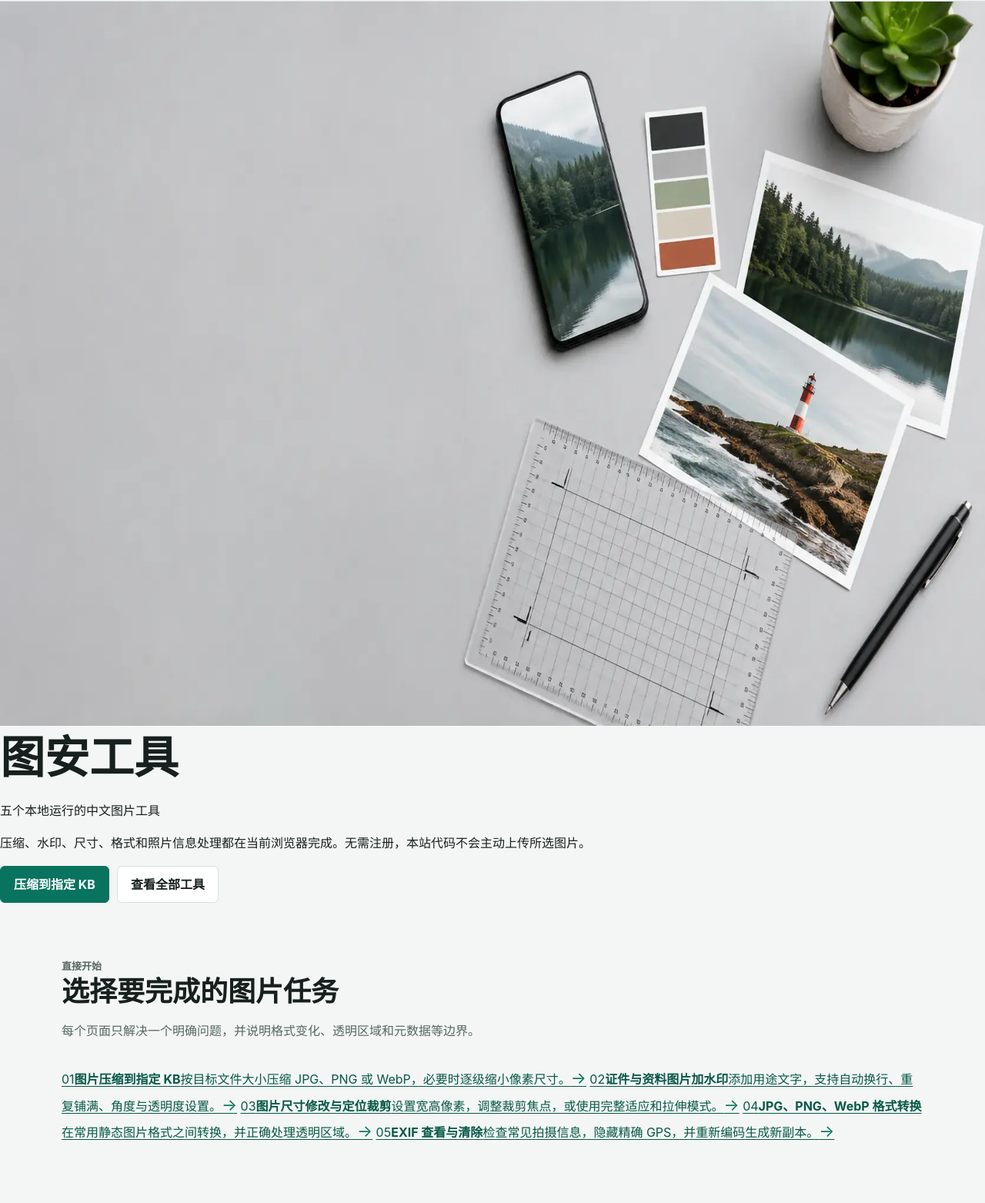
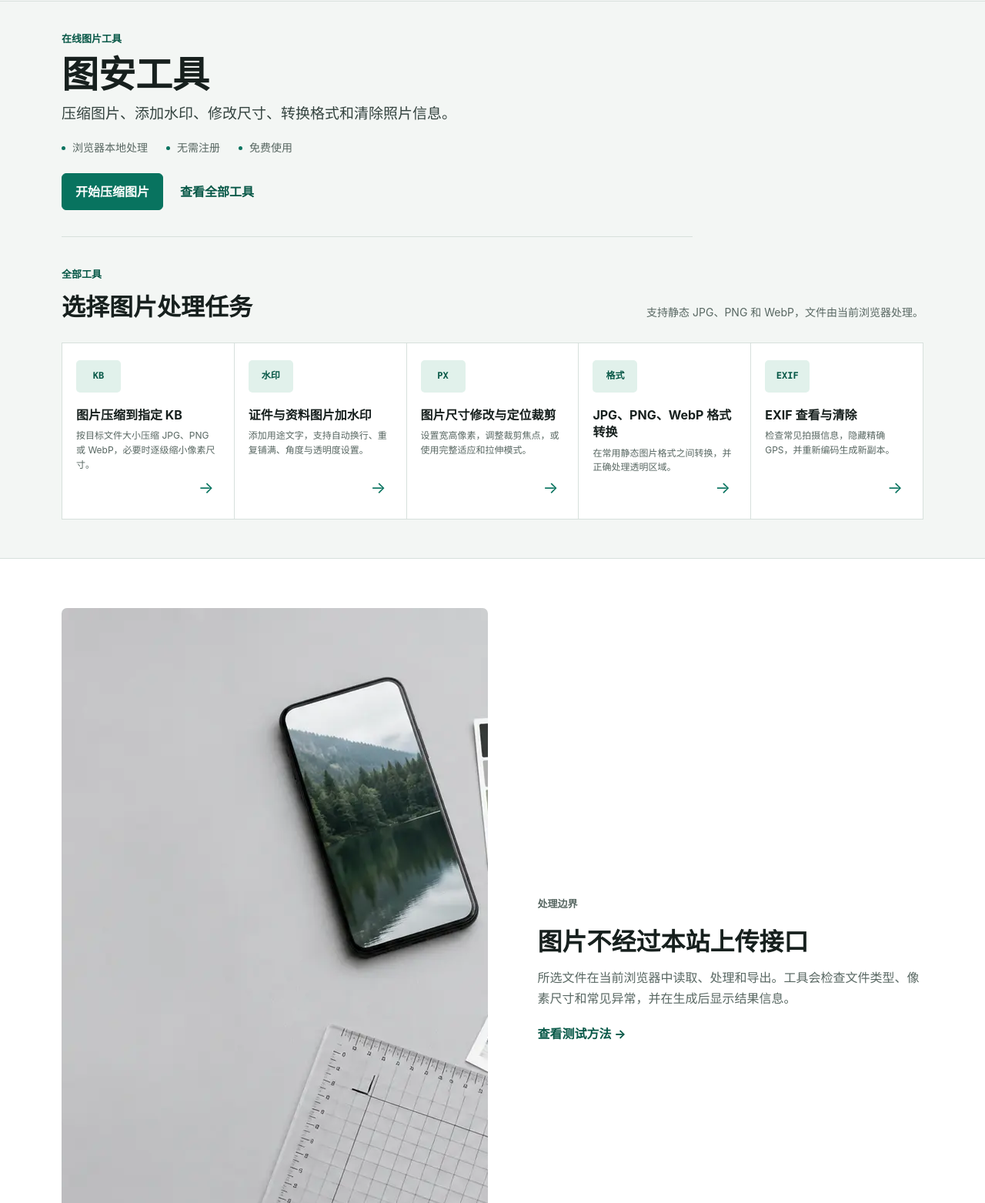
Before and after one commit to gongsunyuemo-ctrl/tuan-tools-cn, a website: page index.html in a window 1280 px wide. Shown: the part 63-1626 px from the top of the page at 77% size. Drawn offline with Linux system fonts and the light colour scheme.

Commit message:
Add files via upload

```diff
--- a/index.html
+++ b/index.html
@@ -3,63 +3,70 @@
 <head>
   <meta charset="utf-8">
   <meta name="viewport" content="width=device-width, initial-scale=1">
-  <meta http-equiv="Content-Security-Policy" content="default-src &#39;self&#39;; img-src &#39;self&#39; blob: data:; script-src &#39;self&#39; &#39;sha256-0DQmXw5D/6RFLdh+0vtQi3WiXevGXwItwdh1twRy0m0=&#39;; style-src &#39;self&#39;; connect-src &#39;none&#39;; object-src &#39;none&#39;; base-uri &#39;none&#39;; form-action &#39;none&#39;; frame-src &#39;none&#39;">
+  <meta http-equiv="Content-Security-Policy" content="default-src &#39;self&#39;; img-src &#39;self&#39; blob: data:; script-src &#39;self&#39; &#39;sha256-JXpC7/dFusleEXmVc137Lhdc+0i1QrgpgxEZVgp/Euc=&#39;; style-src &#39;self&#39;; connect-src &#39;none&#39;; object-src &#39;none&#39;; base-uri &#39;none&#39;; form-action &#39;none&#39;; frame-src &#39;none&#39;">
   <meta name="referrer" content="no-referrer">
   <meta name="robots" content="index,follow,max-image-preview:large">
   <title>图安工具｜图片压缩、水印、尺寸、格式与 EXIF 工具</title>
   <meta name="description" content="五个中文图片工具：压缩到指定KB、资料水印、尺寸裁剪、JPG/PNG/WebP转换和EXIF清除。图片处理在当前浏览器完成。">
   <meta name="author" content="图安工具维护团队">
-  <link rel="canonical" href="https://tuan-image-tools.github.io/">
-  <link rel="icon" href="/assets/img/favicon.png?v=d78b5ca00e9d" sizes="32x32">
-  <link rel="apple-touch-icon" href="/assets/img/apple-touch-icon.png?v=d78b5ca00e9d">
+  <link rel="canonical" href="https://gongsunyuemo-ctrl.github.io/tuan-tools-cn/">
+  <link rel="icon" href="/tuan-tools-cn/assets/img/favicon.png?v=ca120d5b67d3" sizes="32x32">
+  <link rel="apple-touch-icon" href="/tuan-tools-cn/assets/img/apple-touch-icon.png?v=ca120d5b67d3">
   <meta property="og:type" content="website">
   <meta property="og:locale" content="zh_CN">
   <meta property="og:site_name" content="图安工具">
   <meta property="og:title" content="图安工具：浏览器本地图片处理">
   <meta property="og:description" content="五个中文图片工具：压缩到指定KB、资料水印、尺寸裁剪、JPG/PNG/WebP转换和EXIF清除。图片处理在当前浏览器完成。">
-  <meta property="og:url" content="https://tuan-image-tools.github.io/">
-  <meta property="og:image" content="https://tuan-image-tools.github.io/assets/img/hero-workbench.webp?v=d78b5ca00e9d">
+  <meta property="og:url" content="https://gongsunyuemo-ctrl.github.io/tuan-tools-cn/">
+  <meta property="og:image" content="https://gongsunyuemo-ctrl.github.io/tuan-tools-cn/assets/img/hero-workbench.webp?v=ca120d5b67d3">
   <meta property="og:image:width" content="1672">
   <meta property="og:image:height" content="941">
   <meta property="og:image:alt" content="桌面上的手机、照片、色卡和裁切尺">
   <meta name="twitter:card" content="summary_large_image">
   <meta name="twitter:title" content="图安工具：浏览器本地图片处理">
   <meta name="twitter:description" content="五个中文图片工具：压缩到指定KB、资料水印、尺寸裁剪、JPG/PNG/WebP转换和EXIF清除。图片处理在当前浏览器完成。">
-  <meta name="twitter:image" content="https://tuan-image-tools.github.io/assets/img/hero-workbench.webp?v=d78b5ca00e9d">
+  <meta name="twitter:image" content="https://gongsunyuemo-ctrl.github.io/tuan-tools-cn/assets/img/hero-workbench.webp?v=ca120d5b67d3">
   <meta name="twitter:image:alt" content="桌面上的手机、照片、色卡和裁切尺">
-  <link rel="stylesheet" href="/assets/css/styles.css?v=d78b5ca00e9d">
-  <script type="application/ld+json">{"@context":"https://schema.org","@type":"WebSite","name":"图安工具","alternateName":"图安","url":"https://tuan-image-tools.github.io/","description":"五个中文图片工具：压缩到指定KB、资料水印、尺寸裁剪、JPG/PNG/WebP转换和EXIF清除。图片处理在当前浏览器完成。","inLanguage":"zh-CN","dateModified":"2026-08-25","publisher":{"@type":"Organization","name":"图安工具维护团队","url":"https://tuan-image-tools.github.io/"}}</script>
+  <link rel="stylesheet" href="/tuan-tools-cn/assets/css/styles.css?v=ca120d5b67d3">
+  <script type="application/ld+json">{"@context":"https://schema.org","@type":"WebSite","name":"图安工具","alternateName":"图安","url":"https://gongsunyuemo-ctrl.github.io/tuan-tools-cn/","description":"五个中文图片工具：压缩到指定KB、资料水印、尺寸裁剪、JPG/PNG/WebP转换和EXIF清除。图片处理在当前浏览器完成。","inLanguage":"zh-CN","dateModified":"2026-08-25","publisher":{"@type":"Organization","name":"图安工具维护团队","url":"https://gongsunyuemo-ctrl.github.io/tuan-tools-cn/"}}</script>
 </head>
 <body>
 <a class="skip-link" href="#main">跳到主要内容</a>
 <header class="site-header">
   <nav class="nav-shell" aria-label="主导航">
-    <a class="brand" href="/"><span class="brand-mark" aria-hidden="true">图</span>图安工具</a>
+    <a class="brand" href="/tuan-tools-cn/"><span class="brand-mark" aria-hidden="true">图</span>图安工具</a>
     <button class="menu-button" type="button" aria-label="打开导航" aria-expanded="false" aria-controls="site-navigation"><span class="menu-lines" aria-hidden="true"></span></button>
-    <div class="nav-links" id="site-navigation"><a aria-current="page" href="/">全部工具</a><a href="/methodology/">测试方法</a><a href="/about/">关于</a></div>
+    <div class="nav-links" id="site-navigation"><a aria-current="page" href="/tuan-tools-cn/">全部工具</a><a href="/tuan-tools-cn/methodology/">测试方法</a><a href="/tuan-tools-cn/about/">关于</a></div>
   </nav>
 </header>
 <main id="main" tabindex="-1">
-<section class="hero">
-  <img class="hero-background" src="/assets/img/hero-workbench.webp?v=d78b5ca00e9d" width="1672" height="941" fetchpriority="high" alt="桌面上的手机、照片、色卡和裁切尺">
-  <div class="hero-inner"><div class="hero-content"><h1 class="hero-brand">图安工具</h1><p class="hero-title">五个本地运行的中文图片工具</p><p class="hero-copy">压缩、水印、尺寸、格式和照片信息处理都在当前浏览器完成。无需注册，本站代码不会主动上传所选图片。</p><div class="button-row"><a class="button" href="/compress/">压缩到指定 KB</a><a class="button secondary" href="#tools">查看全部工具</a></div></div></div>
-</section>
-<section class="section" id="tools"><div class="section-heading"><p class="eyebrow">直接开始</p><h2>选择要完成的图片任务</h2><p>每个页面只解决一个明确问题，并说明格式变化、透明区域和元数据等边界。</p></div><div class="tool-list">
-<a class="tool-row reveal" href="/compress/"><span class="tool-number">01</span><span><strong>图片压缩到指定 KB</strong><span class="tool-description">按目标文件大小压缩 JPG、PNG 或 WebP，必要时逐级缩小像素尺寸。</span></span><span class="tool-arrow" aria-hidden="true">→</span></a>
-<a class="tool-row reveal" href="/watermark/"><span class="tool-number">02</span><span><strong>证件与资料图片加水印</strong><span class="tool-description">添加用途文字，支持自动换行、重复铺满、角度与透明度设置。</span></span><span class="tool-arrow" aria-hidden="true">→</span></a>
-<a class="tool-row reveal" href="/resize/"><span class="tool-number">03</span><span><strong>图片尺寸修改与定位裁剪</strong><span class="tool-description">设置宽高像素，调整裁剪焦点，或使用完整适应和拉伸模式。</span></span><span class="tool-arrow" aria-hidden="true">→</span></a>
-<a class="tool-row reveal" href="/convert/"><span class="tool-number">04</span><span><strong>JPG、PNG、WebP 格式转换</strong><span class="tool-description">在常用静态图片格式之间转换，并正确处理透明区域。</span></span><span class="tool-arrow" aria-hidden="true">→</span></a>
-<a class="tool-row reveal" href="/remove-exif/"><span class="tool-number">05</span><span><strong>EXIF 查看与清除</strong><span class="tool-description">检查常见拍摄信息，隐藏精确 GPS，并重新编码生成新副本。</span></span><span class="tool-arrow" aria-hidden="true">→</span></a>
+<section class="tool-directory" id="tools"><div class="tool-directory-inner">
+  <div class="home-intro">
+    <p class="eyebrow">在线图片工具</p>
+    <h1>图安工具</h1>
+    <p class="home-summary">压缩图片、添加水印、修改尺寸、转换格式和清除照片信息。</p>
+    <div class="home-facts" aria-label="服务特点"><span>浏览器本地处理</span><span>无需注册</span><span>免费使用</span></div>
+    <div class="home-actions"><a class="button" href="/tuan-tools-cn/compress/">开始压缩图片</a><a class="home-text-link" href="#tool-list">查看全部工具</a></div>
+  </div>
+  <div class="directory-heading"><div><p class="eyebrow">全部工具</p><h2>选择图片处理任务</h2></div><p>支持静态 JPG、PNG 和 WebP，文件由当前浏览器处理。</p></div>
+  <div class="tool-grid" id="tool-list">
+<a class="tool-card reveal" href="/tuan-tools-cn/compress/"><span class="tool-symbol" aria-hidden="true">KB</span><span class="tool-card-copy"><strong>图片压缩到指定 KB</strong><span>按目标文件大小压缩 JPG、PNG 或 WebP，必要时逐级缩小像素尺寸。</span></span><span class="tool-arrow" aria-hidden="true">→</span></a>
+<a class="tool-card reveal" href="/tuan-tools-cn/watermark/"><span class="tool-symbol" aria-hidden="true">水印</span><span class="tool-card-copy"><strong>证件与资料图片加水印</strong><span>添加用途文字，支持自动换行、重复铺满、角度与透明度设置。</span></span><span class="tool-arrow" aria-hidden="true">→</span></a>
+<a class="tool-card reveal" href="/tuan-tools-cn/resize/"><span class="tool-symbol" aria-hidden="true">PX</span><span class="tool-card-copy"><strong>图片尺寸修改与定位裁剪</strong><span>设置宽高像素，调整裁剪焦点，或使用完整适应和拉伸模式。</span></span><span class="tool-arrow" aria-hidden="true">→</span></a>
+<a class="tool-card reveal" href="/tuan-tools-cn/convert/"><span class="tool-symbol" aria-hidden="true">格式</span><span class="tool-card-copy"><strong>JPG、PNG、WebP 格式转换</strong><span>在常用静态图片格式之间转换，并正确处理透明区域。</span></span><span class="tool-arrow" aria-hidden="true">→</span></a>
+<a class="tool-card reveal" href="/tuan-tools-cn/remove-exif/"><span class="tool-symbol" aria-hidden="true">EXIF</span><span class="tool-card-copy"><strong>EXIF 查看与清除</strong><span>检查常见拍摄信息，隐藏精确 GPS，并重新编码生成新副本。</span></span><span class="tool-arrow" aria-hidden="true">→</span></a>
+  </div>
 </div></section>
-<section class="section compact"><h2>可以核对的处理边界</h2><div class="evidence-strip"><div class="evidence-item"><strong>文件类型先检查</strong><p>读取文件签名和图片尺寸，拒绝伪装文件、动画图片和超限画布。</p></div><div class="evidence-item"><strong>结果明确展示</strong><p>生成后显示格式、尺寸或体积，并提供预览、打开与下载入口。</p></div><div class="evidence-item"><strong>测试方法公开</strong><p>边界值、透明通道、损坏 EXIF 和链接检查都列在测试方法页。</p></div></div></section>
+<section class="workflow-band"><div class="workflow-band-inner"><img src="/tuan-tools-cn/assets/img/hero-workbench.webp?v=ca120d5b67d3" width="1672" height="941" loading="lazy" alt="桌面上的手机、照片、色卡和裁切尺"><div><p class="eyebrow">处理边界</p><h2>图片不经过本站上传接口</h2><p>所选文件在当前浏览器中读取、处理和导出。工具会检查文件类型、像素尺寸和常见异常，并在生成后显示结果信息。</p><a href="/tuan-tools-cn/methodology/">查看测试方法 <span aria-hidden="true">→</span></a></div></div></section>
+<section class="section compact"><div class="evidence-strip"><div class="evidence-item"><strong>格式先检查</strong><p>识别真实文件类型，拒绝伪装文件和动画图片。</p></div><div class="evidence-item"><strong>结果可核对</strong><p>生成后显示格式、尺寸或体积，再由用户下载。</p></div><div class="evidence-item"><strong>限制写清楚</strong><p>不把重新编码说成无损，不承诺水印绝对有效。</p></div></div></section>
 </main>
 <footer class="site-footer">
   <div class="footer-inner">
     <span>© <span data-year></span> 图安工具</span>
-    <div class="footer-links"><a href="/methodology/">测试方法</a><a href="/about/">关于本站</a><a href="/privacy/">隐私政策</a><a href="/terms/">使用条款</a></div>
+    <div class="footer-links"><a href="/tuan-tools-cn/methodology/">测试方法</a><a href="/tuan-tools-cn/about/">关于本站</a><a href="/tuan-tools-cn/privacy/">隐私政策</a><a href="/tuan-tools-cn/terms/">使用条款</a></div>
   </div>
 </footer>
-<script src="/assets/js/site.js?v=d78b5ca00e9d" defer></script>
+<script src="/tuan-tools-cn/assets/js/site.js?v=ca120d5b67d3" defer></script>
 
 </body>
 </html>
```
Also changed, not shown: scripts/check.mjs (+10 -1 lines).
